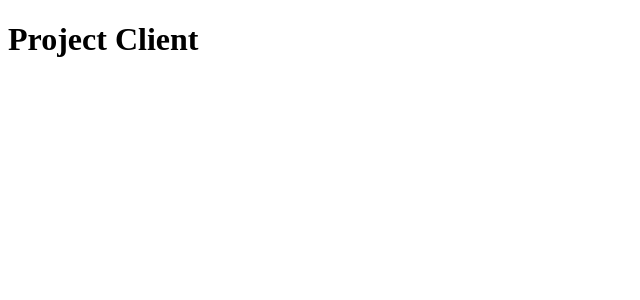
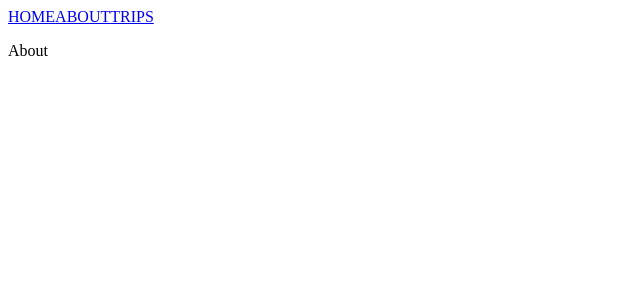
Before and after one commit to vanessa-jesik/guide-website, a React (Create React App) app in the folder client/: page /about in a window 1280 px wide. Shown: the top 300 px of the page, without its empty margins (0-640 px from the left). Built offline with nearby package versions, Linux system fonts and the light colour scheme.

Commit message:
basic navbar with home about trips

```diff
--- a/client/public/index.html
+++ b/client/public/index.html
@@ -29,7 +29,7 @@
       work correctly both with client-side routing and a non-root public URL.
       Learn how to configure a non-root public URL by running `npm run build`.
     -->
-    <title>Reciplease</title>
+    <title>Mountain Guide Website</title>
   </head>
   <body>
     <noscript>You need to enable JavaScript to run this app.</noscript>
--- /dev/null
+++ b/client/src/components/About.js
@@ -0,0 +1,7 @@
+import React from "react";
+
+function About() {
+  return <p>About</p>;
+}
+
+export default About;
--- a/client/src/components/App.js
+++ b/client/src/components/App.js
@@ -1,8 +1,21 @@
 import React, { useEffect, useState } from "react";
-import { Switch, Route } from "react-router-dom";
+import { Routes, Route } from "react-router-dom";
+import Navbar from "./Navbar.js";
+import Home from "./Home.js";
+import About from "./About.js";
+import Trips from "./Trips.js";
 
 function App() {
-  return <h1>Project Client</h1>;
+  return (
+    <div>
+      <Navbar />
+      <Routes>
+        <Route path="/" element={<Home />} />
+        <Route path="/about" element={<About />} />
+        <Route path="/trips" element={<Trips />} />
+      </Routes>
+    </div>
+  );
 }
 
 export default App;
--- /dev/null
+++ b/client/src/components/Home.js
@@ -0,0 +1,7 @@
+import React from "react";
+
+function Home() {
+  return <p>Home</p>;
+}
+
+export default Home;
--- /dev/null
+++ b/client/src/components/Navbar.js
@@ -0,0 +1,14 @@
+import React from "react";
+import { NavLink } from "react-router-dom";
+
+function Navbar() {
+  return (
+    <nav>
+      <NavLink to="/">HOME</NavLink>
+      <NavLink to="/about">ABOUT</NavLink>
+      <NavLink to="/trips">TRIPS</NavLink>
+    </nav>
+  );
+}
+
+export default Navbar;
--- /dev/null
+++ b/client/src/components/Trips.js
@@ -0,0 +1,7 @@
+import React from "react";
+
+function Trips() {
+  return <p>Trips</p>;
+}
+
+export default Trips;
--- a/client/src/index.js
+++ b/client/src/index.js
@@ -1,8 +1,13 @@
 import React from "react";
+import { createRoot } from "react-dom/client";
+import { BrowserRouter as Router } from "react-router-dom";
 import App from "./components/App";
 import "./index.css";
-import { createRoot } from "react-dom/client";
 
 const container = document.getElementById("root");
 const root = createRoot(container);
-root.render(<App />);
+root.render(
+  <Router>
+    <App />
+  </Router>
+);
```
Also changed, not shown: 2 other files (tests, documents, lock files or other folders).
